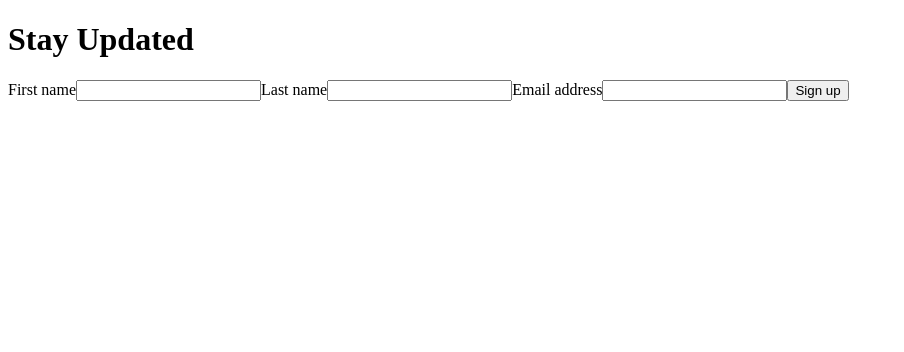
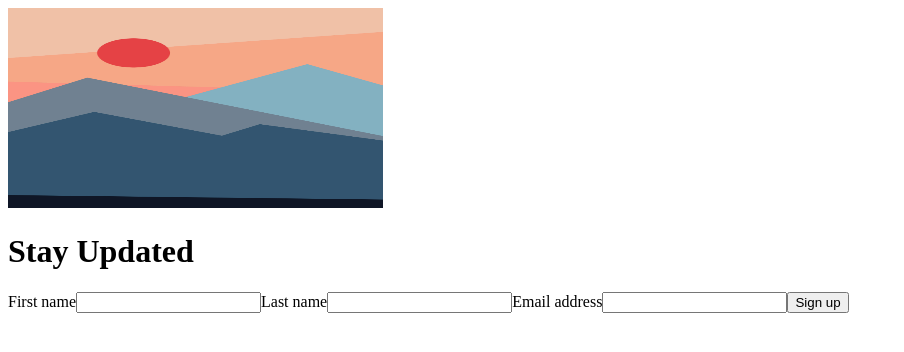
Before and after one commit to annieol/annie-baines-uie-signup-form, an Angular app: page / in a window 1280 px wide. Shown: the top 352 px of the page, without its empty margins (0-904 px from the left). Built offline with nearby package versions, Linux system fonts and the light colour scheme.

Commit message:
feat: add sunset image

```diff
--- a/src/app/sign-up/sign-up.html
+++ b/src/app/sign-up/sign-up.html
@@ -1,3 +1,4 @@
+<img src="images/sunset.jpg" alt="" width="375" height="200" />
 @if (hasSubmitted()) {
   <h1>Thank you for signing up</h1>
   <p>We'll keep you updated with our latest products.</p>
```
Also changed, not shown: public/images/sunset.jpg (added).
